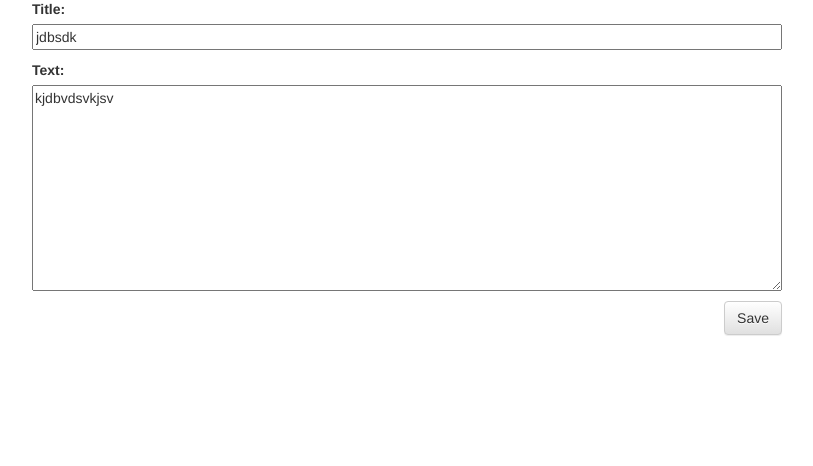
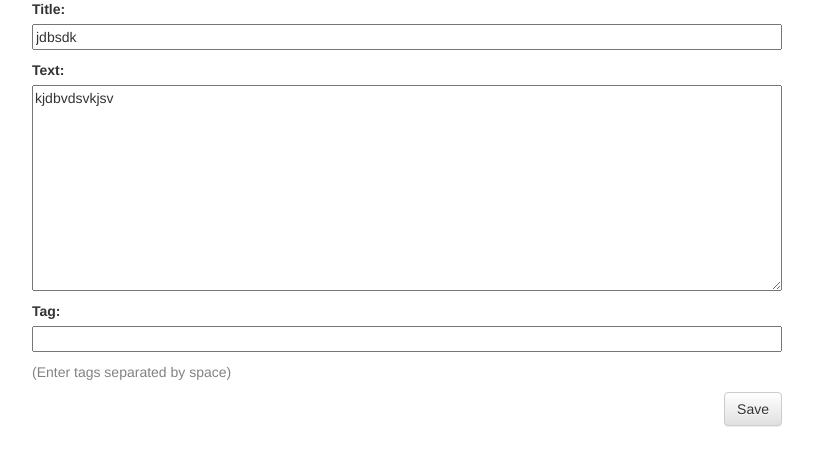
Before and after one commit to gopalgoel/blog, a Django app: page /post/1/edit/ in a window 1280 px wide. Shown: the part 214-680 px from the top of the page, without its empty margins (23-836 px from the left). Run offline with Django 3.2, Linux system fonts and the light colour scheme; a user stored in the database is signed in; data comes from the database, SQL or seed files in the repository; both versions use the stored data as it was after the commit; some libraries are stand-ins or nearby versions.

Commit message:
Add tags to post

```diff
--- a/blog/forms.py
+++ b/blog/forms.py
@@ -3,9 +3,14 @@ from django import forms
 from .models import Post, Comment
 
 class PostForm(forms.ModelForm):
+    tag = forms.CharField()
     class Meta:
         model = Post
         fields = ('title', 'text',)
+
+# class PostForm(forms.ModelForm):
+#     title = forms.CharField()
+#     text = forms.CharField()
 
 class CommentForm(forms.ModelForm):
     class Meta:
--- a/blog/templates/blog/post_edit.html
+++ b/blog/templates/blog/post_edit.html
@@ -4,6 +4,13 @@
     <h1>New post</h1>
     <form method="POST" class="post-form">{% csrf_token %}
         {{ form.as_p }}
+        <p class="date">(Enter tags separated by space)</p>
         <button type="submit" class="save btn btn-default">Save</button>
     </form>
+        {% if tags %}
+            <span>Tags:</span>
+            {% for tag in tags %}
+                <a class="btn btn-default" href="#">{{ tag.name }}</a>
+            {% endfor %}
+        {% endif %}
 {% endblock %}
--- a/blog/views.py
+++ b/blog/views.py
@@ -27,8 +27,18 @@ def post_new(request):
         form = PostForm(request.POST)
         if form.is_valid():
             post = form.save(commit=False)
+            tag_names = request.POST['tag'].strip().split()
             post.author = request.user
             post.save()
+            post = get_object_or_404(Post, pk=post.pk)
+            for tag_name in tag_names:
+                tag_name = tag_name.strip()
+                tag = Tag.objects.filter(name=tag_name)
+                if not tag :
+                    tag = Tag.objects.create(name=tag_name)
+                else:
+                    tag = tag[0]
+                post.tags.add(tag)
             return redirect('post_detail', pk=post.pk)
     else:
         form = PostForm()
@@ -38,16 +48,26 @@ def post_new(request):
 @login_required
 def post_edit(request, pk):
     post = get_object_or_404(Post, pk=pk)
+    tags = post.tags.all()
     if request.method == "POST":
         form = PostForm(request.POST, instance=post)
         if form.is_valid():
             post = form.save(commit=False)
+            tag_names = request.POST['tag'].strip().split()
+            for tag_name in tag_names:
+                tag_name = tag_name.strip()
+                tag = Tag.objects.filter(name=tag_name)
+                if not tag :
+                    tag = Tag.objects.create(name=tag_name)
+                else:
+                    tag = tag[0]
+                post.tags.add(tag)
             post.author = request.user
             post.save()
             return redirect('post_detail', pk=post.pk)
     else:
         form = PostForm(instance=post)
-    return render(request, 'blog/post_edit.html', {'form': form})
+    return render(request, 'blog/post_edit.html', {'form': form, 'tags': tags})
 
 
 @login_required
```
Also changed, not shown: db.sqlite3.
